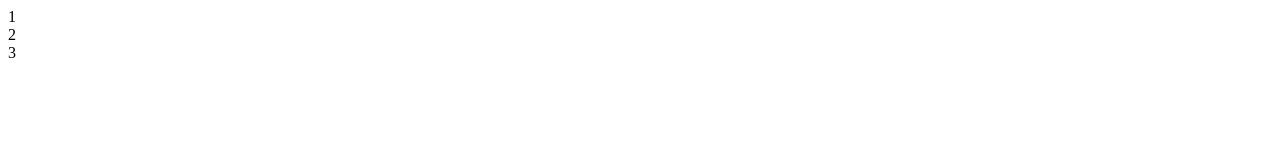
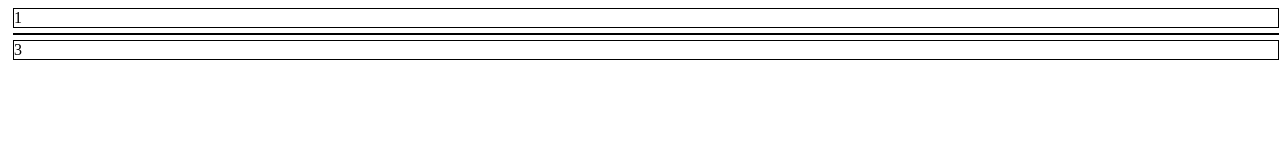
Before and after one commit to rt-spec/adaptive, a plain HTML site: page ex.html in a window 1280 px wide. Drawn offline with Linux system fonts and the light colour scheme; the site is published under a folder, as on GitHub Pages, so addresses that start at the root find nothing.

Commit message:
Update ex.html

```diff
--- a/ex.html
+++ b/ex.html
@@ -4,7 +4,7 @@
     <meta charset="UTF-8">
     <meta http-equiv="X-UA-Compatible" content="IE=edge">
     <meta name="viewport" content="width=device-width, initial-scale=1.0">
-    <link rel="stylesheet" href="/css/ex.css">
+    <link rel="stylesheet" href="./css/ex.css">
     <title>Document</title>
 </head>
 <body>
```
